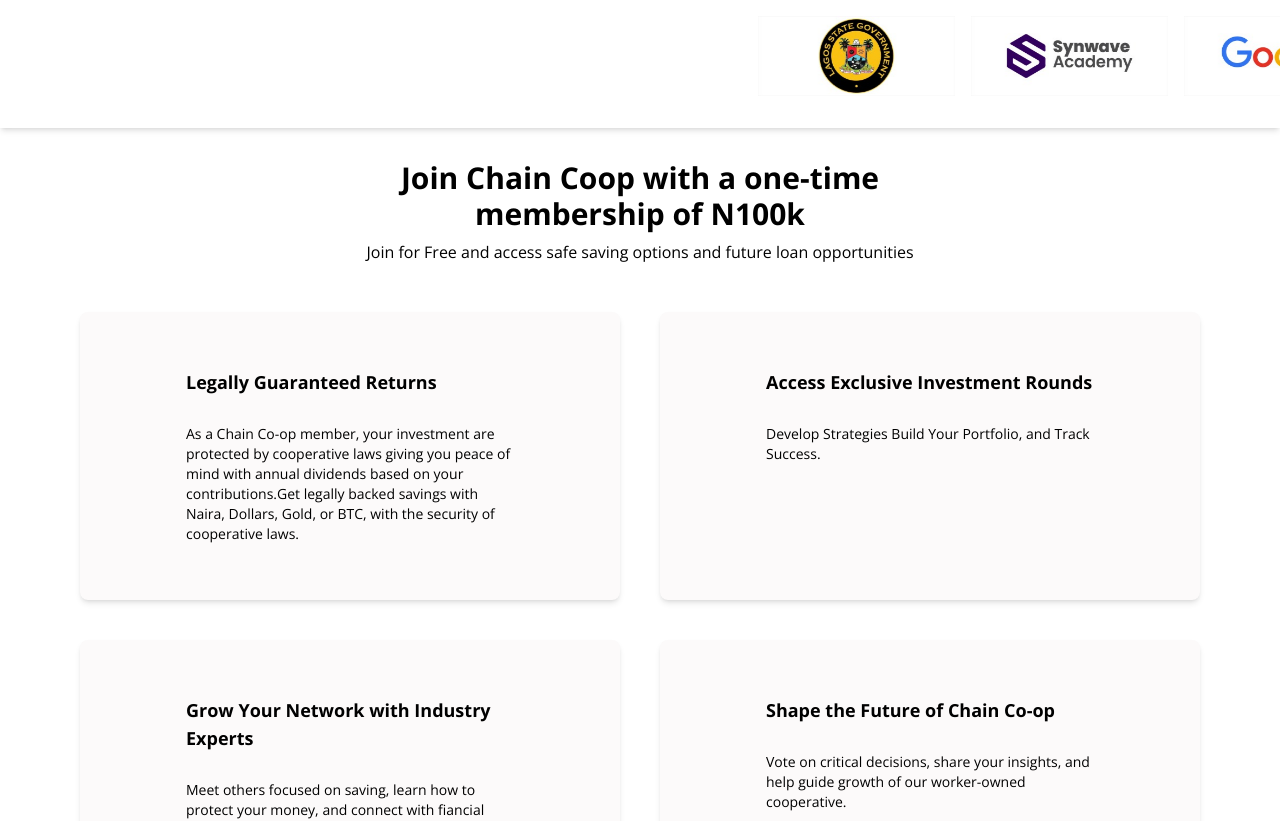
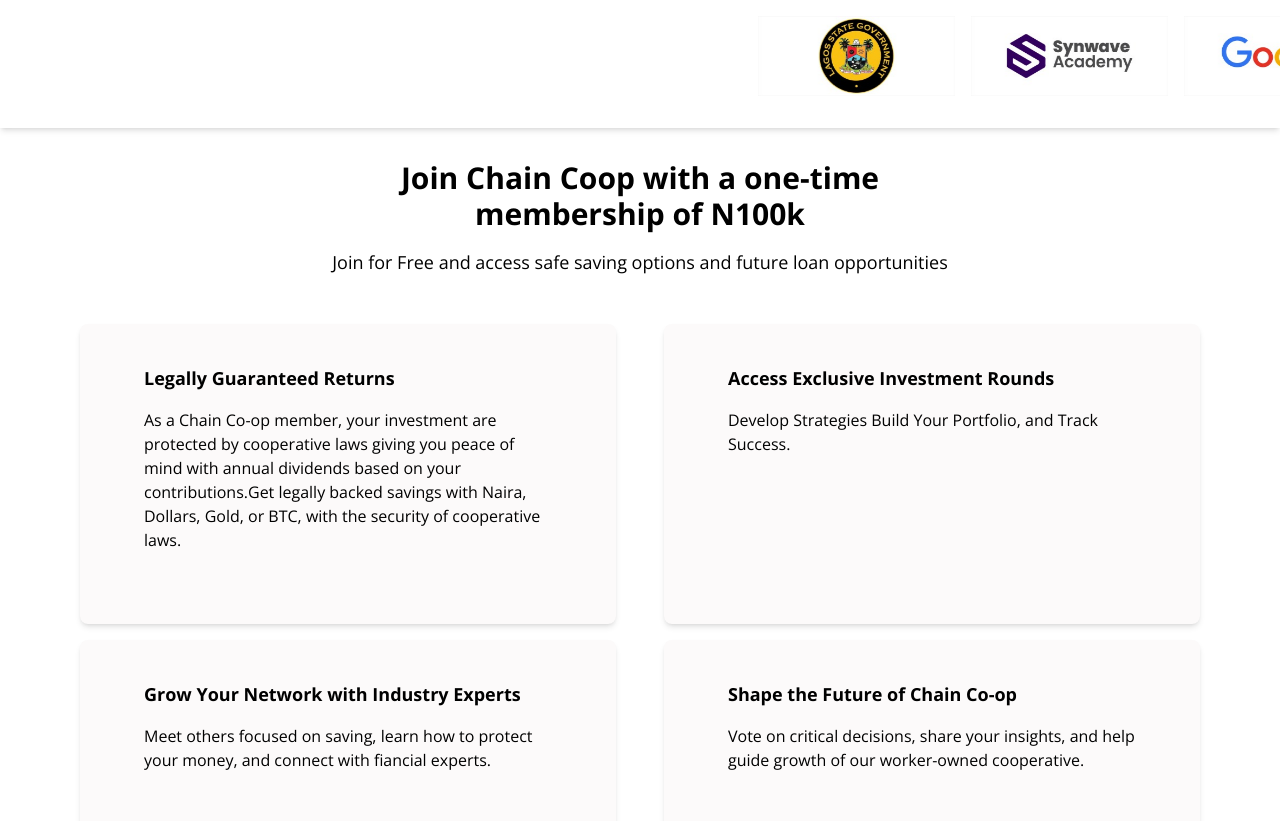
Before and after one commit to Chain-Coop/chain-coop-frontend-main-, a React (Vite) app: page / in a window 1280 px wide. Shown: the part 700-1521 px from the top of the page. Built offline with nearby package versions, Linux system fonts and the light colour scheme.

Commit message:
working on adding framer motion to the landing paes

```diff
--- a/src/components/common/Card.tsx
+++ b/src/components/common/Card.tsx
@@ -2,7 +2,7 @@ import React from "react";
 const Card = ({ children, className }: any) => {
   return (
     <div
-      className={`m-[1em] rounded-lg bg-card p-[2em] shadow-md sm:px-5 lg:px-16 lg:py-14 ${className}`}
+      className={`m-[1em] rounded-lg bg-card p-[2em] shadow-md sm:px-5 lg:px-16 lg:py-10 ${className}`}
     >
       {children}
     </div>
--- a/src/components/parts/partone/Become.tsx
+++ b/src/components/parts/partone/Become.tsx
@@ -1,36 +1,84 @@
 import React from "react";
 import { becomeData } from "../../../data/Data";
 import Card from "../../common/Card";
+import { motion } from "framer-motion";
 
 const Become = () => {
+  const container = {
+    hidden: { opacity: 0 },
+    show: {
+      opacity: 1,
+      transition: {
+        staggerChildren: 0.2,
+      },
+    },
+  };
+
+  const itemVariant = {
+    hidden: { opacity: 0, y: 20 },
+    show: {
+      opacity: 1,
+      y: 0,
+      transition: {
+        duration: 0.8,
+        ease: "easeOut",
+      },
+    },
+  };
+
   return (
     <main className="mx-auto mb-[3em] flex items-center justify-center font-sans lg:w-[90%]">
       <div>
-        <header className="px-2 py-8 text-center text-text4">
-          <h1 className="font-bold sm:text-[10px] lg:text-3xl">
+        <header className="px-4 py-8 text-center text-text4">
+          <motion.h1
+            whileInView={{ opacity: 1, y: 0 }}
+            initial={{ opacity: 0, y: -100 }}
+            transition={{ duration: 0.5 }}
+            className="text-xl font-bold md:text-2xl lg:text-3xl"
+          >
             Join Chain Coop with a one-time
-          </h1>
-          <h1 className="mb-2 font-bold sm:text-[10px] lg:text-3xl">
+          </motion.h1>
+          <motion.h1
+            whileInView={{ opacity: 1, y: 0 }}
+            initial={{ opacity: 0, y: -100 }}
+            transition={{ duration: 0.5 }}
+            className="mb-4 text-xl font-bold md:text-2xl lg:text-3xl"
+          >
             membership of N100k
-          </h1>
-          <p>
+          </motion.h1>
+          <motion.p
+            whileInView={{ opacity: 1, x: 0 }}
+            initial={{ opacity: 0 }}
+            className="mx-auto max-w-2xl px-4 text-sm md:text-base lg:text-lg"
+          >
             Join for Free and access safe saving options and future loan
             opportunities
-          </p>
+          </motion.p>
         </header>
-        <div className="grid justify-center sm:grid-cols-[1fr] lg:grid-cols-[1fr,1fr] lg:gap-2">
+        <motion.div
+          variants={container}
+          initial="hidden"
+          whileInView="show"
+          viewport={{ once: true, margin: "-50px" }}
+          className="grid grid-cols-1 gap-4 lg:grid-cols-2"
+        >
           {becomeData.map((item, index) => (
-            <Card
-              className="flex flex-col sm:min-h-[9em] sm:p-2 md:p-[3.2em] lg:p-[3.2em]"
+            <motion.div
               key={index}
+              variants={itemVariant}
+              whileHover={{ scale: 1.02 }}
+              transition={{ type: "spring", stiffness: 300 }}
+              className="h-full"
             >
-              <div className="flex-grow sm:px-[4px] sm:text-sm lg:px-[3em]">
-                <h2 className="mb-2 text-lg font-bold">{item.title}</h2>
-                <p className="font-sans lg:mt-[2em]">{item.paragraph}</p>
-              </div>
-            </Card>
+              <Card className="flex h-full flex-col p-6 md:p-8 lg:p-5">
+                <div className="flex-grow">
+                  <h2 className="mb-4 text-lg font-bold">{item.title}</h2>
+                  <p className="font-sans">{item.paragraph}</p>
+                </div>
+              </Card>
+            </motion.div>
           ))}
-        </div>
+        </motion.div>
       </div>
     </main>
   );
--- a/src/components/parts/partone/Explore.tsx
+++ b/src/components/parts/partone/Explore.tsx
@@ -5,17 +5,27 @@ import explore2 from "../../../Assets/png/home/prooject2.png";
 import explore3 from "../../../Assets/png/home/project3.png";
 import person1 from "../../../Assets/png/home/Co-op-PX1.png";
 import person2 from "../../../Assets/png/home/Co-op-PX2.png";
+import { motion } from "framer-motion";
 
 const Explore = () => {
   return (
     <main className="flex h-full items-center justify-center font-sans sm:mt-[1em] lg:mt-[5em]">
       <section className="lg:w-[89%] lg:px-[0]">
         <header className="py-8 text-center text-text4">
-          {" "}
-          <h1 className="mb-2 font-bold sm:text-[1em] md:text-2xl lg:text-3xl">
+          <motion.h1
+            whileInView={{ opacity: 1, y: 0 }}
+            initial={{ opacity: 0, y: -100 }}
+            transition={{ duration: 0.5 }}
+            className="mb-2 font-bold sm:text-[1em] md:text-2xl lg:text-3xl"
+          >
             Explore Our Investment Opportunities
-          </h1>
-          <div className="m-auto lg:w-[53%]">
+          </motion.h1>
+          <motion.div
+            whileInView={{ opacity: 1, y: 0 }}
+            initial={{ opacity: 0, y: -100 }}
+            transition={{ duration: 0.5 }}
+            className="m-auto lg:w-[53%]"
+          >
             <p className="font-sans lg:mt-[1.5em]">
               Access low risk options that prioritize keeping your money safe.
             </p>
@@ -24,7 +34,7 @@ const Explore = () => {
               businesses backed by the power of blockchain and cooperative
               ownership.
             </p>
-          </div>
+          </motion.div>
         </header>
 
         <div className="wrapper flex w-full flex-wrap items-center justify-center gap-[24px]">
--- a/src/components/parts/partone/How.tsx
+++ b/src/components/parts/partone/How.tsx
@@ -2,15 +2,55 @@ import React from "react";
 import step1 from "../../../Assets/png/home/howto-step1.png";
 import step2 from "../../../Assets/png/home/howto-step2.png";
 import step3 from "../../../Assets/png/home/howto-step3.png";
+import { motion } from "framer-motion";
 
 const How = () => {
+  const container = {
+    hidden: { opacity: 0 },
+    show: {
+      opacity: 1,
+      transition: {
+        staggerChildren: 0.3,
+      },
+    },
+  };
+
+  const articleVariant = {
+    hidden: { opacity: 0, x: -50 },
+    show: {
+      opacity: 1,
+      x: 0,
+      transition: {
+        duration: 0.8,
+        ease: "easeOut",
+      },
+    },
+  };
+
   return (
     <main className="m-auto mt-[3em] w-[90%] font-sans sm:px-[em]  lg:mt-[8em]">
       <header className="flex justify-center">
-        <h1 className="text-2xl font-bold lg:text-3xl">How to Get started</h1>
+        <motion.h1
+          whileInView={{ opacity: 1, y: 0 }}
+          initial={{ opacity: 0, y: -100 }}
+          transition={{ duration: 0.5 }}
+          className="text-2xl font-bold lg:text-3xl"
+        >
+          How to Get started
+        </motion.h1>
       </header>
-      <section className="mt-8 flex flex-col lg:flex-row lg:space-x-9">
-        <article className="relative my-4 flex flex-col justify-between rounded-xl bg-how1 p-[3em] sm:h-[411px] md:h-[250px] lg:h-[411px] lg:w-1/3">
+      <motion.section
+        variants={container}
+        initial="hidden"
+        whileInView="show"
+        viewport={{ once: true, margin: "-50px" }}
+        className="mt-8 flex flex-col lg:flex-row lg:space-x-9"
+      >
+        <motion.article
+          variants={articleVariant}
+          whileHover={{ scale: 1.02 }}
+          className="relative my-4 flex flex-col justify-between rounded-xl bg-how1 p-[3em] sm:h-[411px] md:h-[250px] lg:h-[411px] lg:w-1/3"
+        >
           <img
             src={step1}
             className="absolute inset-0 mx-auto self-center object-cover"
@@ -24,9 +64,13 @@ const How = () => {
               Register as a Chain Co-op saver.
             </p>
           </div>
-        </article>
+        </motion.article>
 
-        <article className="relative my-4 flex flex-col justify-between rounded-xl bg-how2 p-[3em] sm:h-[411px] md:h-[250px] lg:h-[411px] lg:w-1/3">
+        <motion.article
+          variants={articleVariant}
+          whileHover={{ scale: 1.02 }}
+          className="relative my-4 flex flex-col justify-between rounded-xl bg-how2 p-[3em] sm:h-[411px] md:h-[250px] lg:h-[411px] lg:w-1/3"
+        >
           <img
             src={step2}
             className="absolute inset-0 mx-auto self-center object-cover"
@@ -41,9 +85,13 @@ const How = () => {
               decision making
             </p>
           </div>
-        </article>
+        </motion.article>
 
-        <article className="relative my-4 flex flex-col justify-between rounded-xl bg-how3 p-[3em] sm:h-[411px] md:h-[280px] lg:h-[411px] lg:w-1/3">
+        <motion.article
+          variants={articleVariant}
+          whileHover={{ scale: 1.02 }}
+          className="relative my-4 flex flex-col justify-between rounded-xl bg-how3 p-[3em] sm:h-[411px] md:h-[280px] lg:h-[411px] lg:w-1/3"
+        >
           <img
             src={step3}
             className="absolute inset-0 mx-auto self-center object-cover"
@@ -59,8 +107,8 @@ const How = () => {
               eligibility.
             </p>
           </div>
-        </article>
-      </section>
+        </motion.article>
+      </motion.section>
     </main>
   );
 };
--- a/src/components/parts/partone/Meet.tsx
+++ b/src/components/parts/partone/Meet.tsx
@@ -1,28 +1,69 @@
 import React from "react";
 import { meetImage } from "../../../data/Data";
+import { motion } from "framer-motion";
 
 const Meet = () => {
+  const container = {
+    hidden: { opacity: 0 },
+    show: {
+      opacity: 1,
+      transition: {
+        staggerChildren: 0.2,
+      },
+    },
+  };
+
+  const imageVariant = {
+    hidden: { opacity: 0, scale: 0.8 },
+    show: {
+      opacity: 1,
+      scale: 1,
+      transition: {
+        duration: 0.5,
+        ease: "easeOut",
+      },
+    },
+  };
+
   return (
     <main className="mx-auto grid items-center justify-center font-sans sm:-mt-[1em] sm:px-[1em] lg:mt-[7em] lg:w-[90%] lg:px-[0]">
       <div>
         <header className="text-center text-text4">
-          <h1 className="mb-2 gap-1 text-xl font-bold lg:text-3xl">
+          <motion.h1
+            whileInView={{ opacity: 1, y: 0 }}
+            initial={{ opacity: 0, y: -100 }}
+            transition={{ duration: 0.5 }}
+            className="mb-2 gap-1 text-xl font-bold lg:text-3xl"
+          >
             Meet Your
-            <span className="ml-1 font-sans text-text2  sm:text-2xl lg:text-3xl">
+            <motion.span
+              initial={{ opacity: 0, x: -20 }}
+              whileInView={{ opacity: 1, x: 0 }}
+              transition={{ duration: 0.5, delay: 0.2 }}
+              className="ml-1 font-sans text-text2 sm:text-2xl lg:text-3xl"
+            >
               Co-op Community
-            </span>
-          </h1>
+            </motion.span>
+          </motion.h1>
         </header>
-        <div className="mt-[2em] grid grid-cols-1 gap-5 sm:grid-cols-1 md:grid-cols-3">
+        <motion.div
+          variants={container}
+          initial="hidden"
+          whileInView="show"
+          viewport={{ once: true, margin: "-50px" }}
+          className="mt-[2em] grid grid-cols-1 gap-5 sm:grid-cols-1 md:grid-cols-3"
+        >
           {meetImage.map((item, index) => (
-            <img
+            <motion.img
               key={index}
+              variants={imageVariant}
+              whileHover={{ scale: 1.05 }}
               src={item.src}
               alt={`Person ${index + 1}`}
               className="rounded-md"
             />
           ))}
-        </div>
+        </motion.div>
       </div>
     </main>
   );
```
